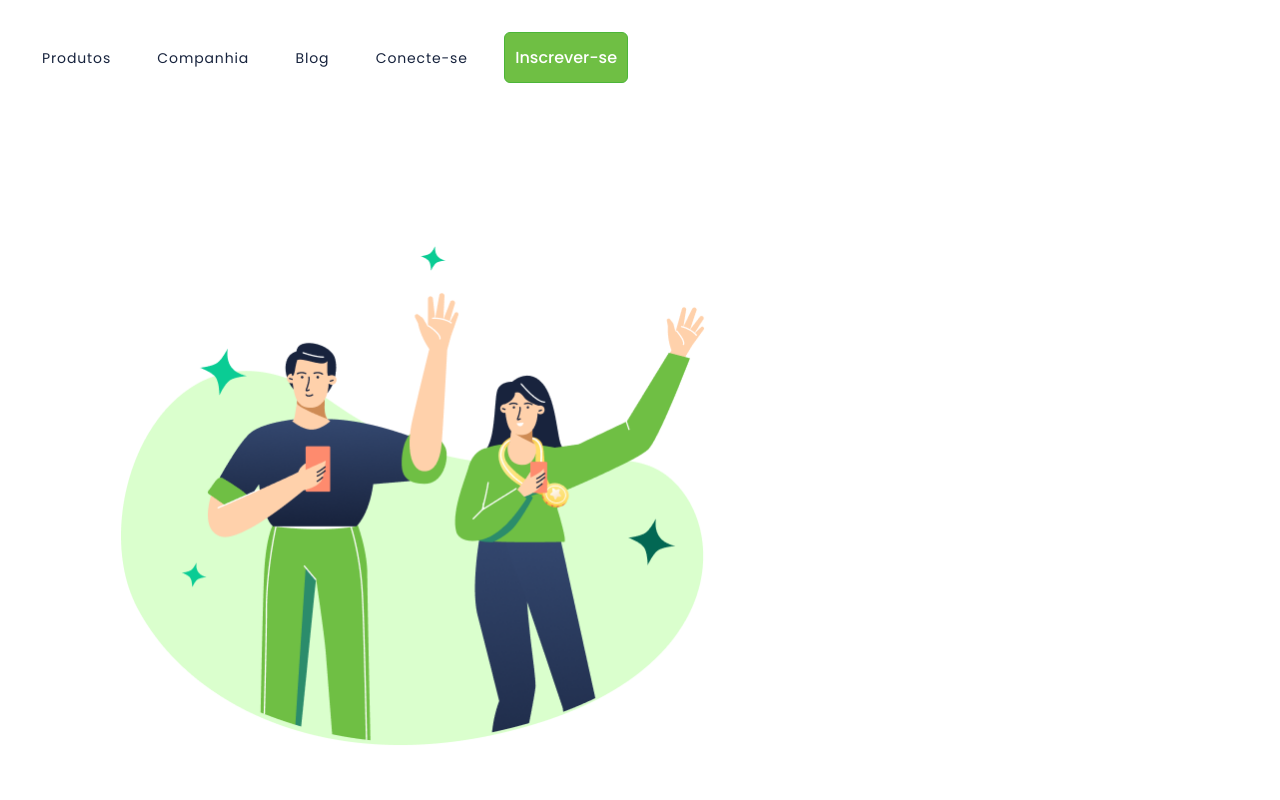
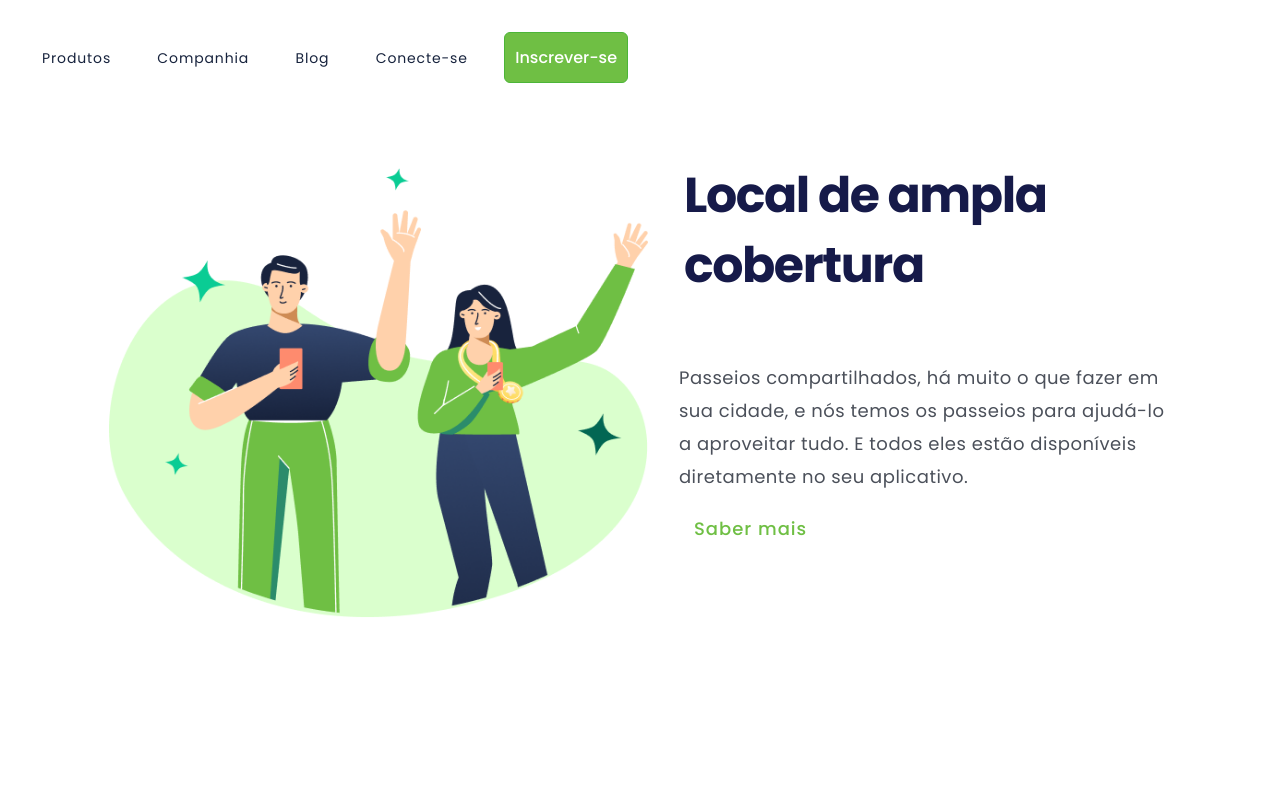
Before and after one commit to Wanndeko/Local-de-ampla-cobertura, a plain HTML site: page index.html in a window 1280 px wide. Shown: the top 800 px of the page. Drawn offline with Linux system fonts and the light colour scheme.

Commit message:
mudanças no css/ ajustes de posicionamento e dimensão

```diff
--- a/stylees.css
+++ b/stylees.css
@@ -39,24 +39,26 @@
 }
 
 .img-were {
-    width: 595.18px;
-    height: 500px;
-    margin-top: 163px;
-    margin-left: 121px;
+    width: 550.18px;
+    height: 450px;
+    margin-top: 85px;
+    margin-left: 109px;
     display: inline-block;
+    position: absolute;
 
 }
 
 h1 {
     font-weight: 700;
-    font-size: 62px;
-    line-height: 82px;
-    letter-spacing: 0.596154px;
+    font-size: 49px;
+    line-height: 70px;
+    letter-spacing: -1.403846px;
     color: #161A49;
     width: 582px;
     height: 164px;
-    margin-top: 274px;
-
+    margin-top: 77px;
+    margin-left:599px;
+    position:absolute;
 }
 
 
@@ -68,8 +70,9 @@ p {
     color: #4B505A;
     width: 493px;
     height: 99px;
-    margin-top: 47px;
+    margin-top: 278px;
     margin-bottom: 55px;
+    margin-left: 594px;
 }
 
 
@@ -86,6 +89,7 @@ section {
     letter-spacing: 1px;
     color: #6FBF44;
     cursor: pointer;
+    margin-left: 609px;
 
 }
 
```
